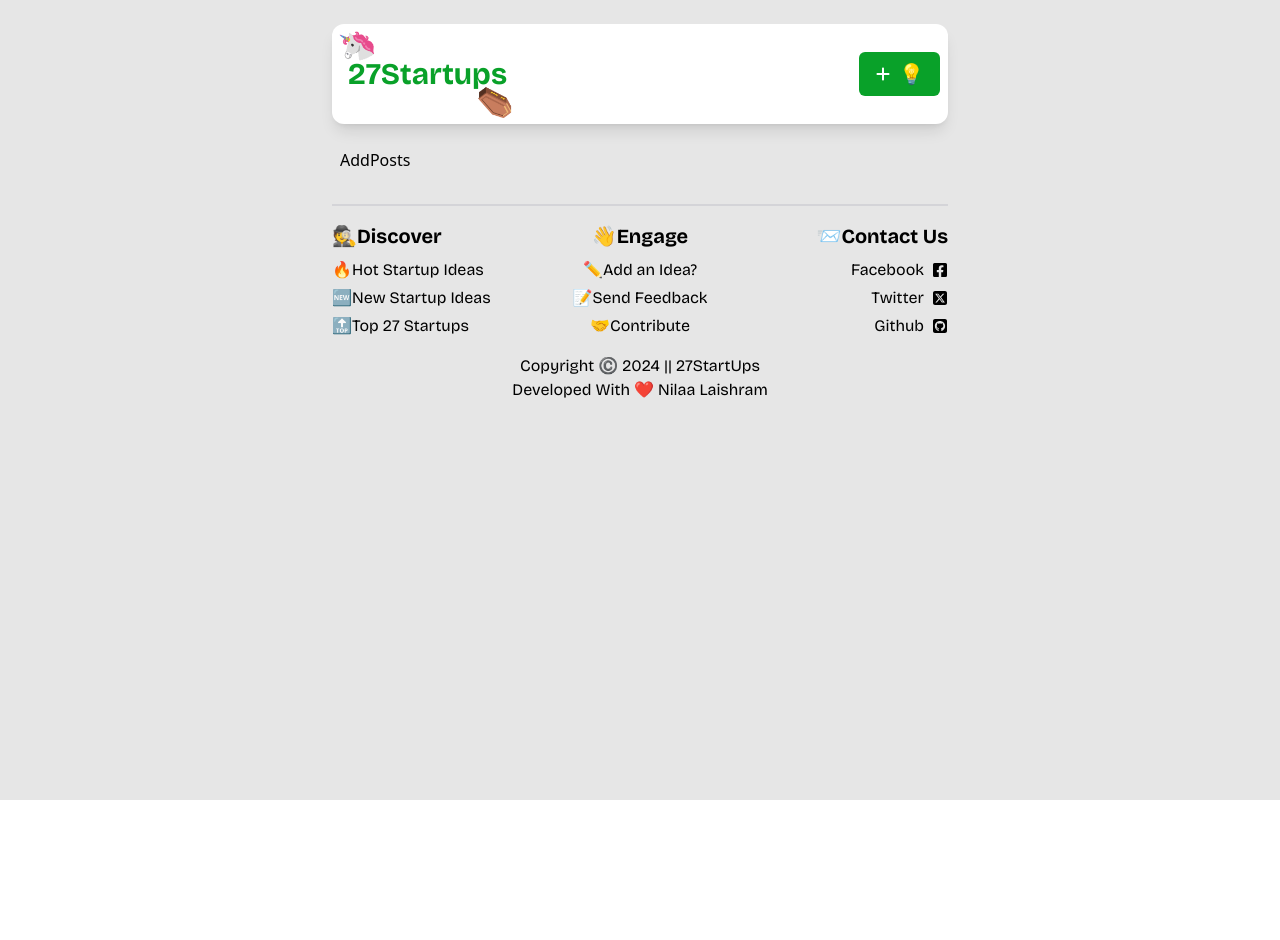
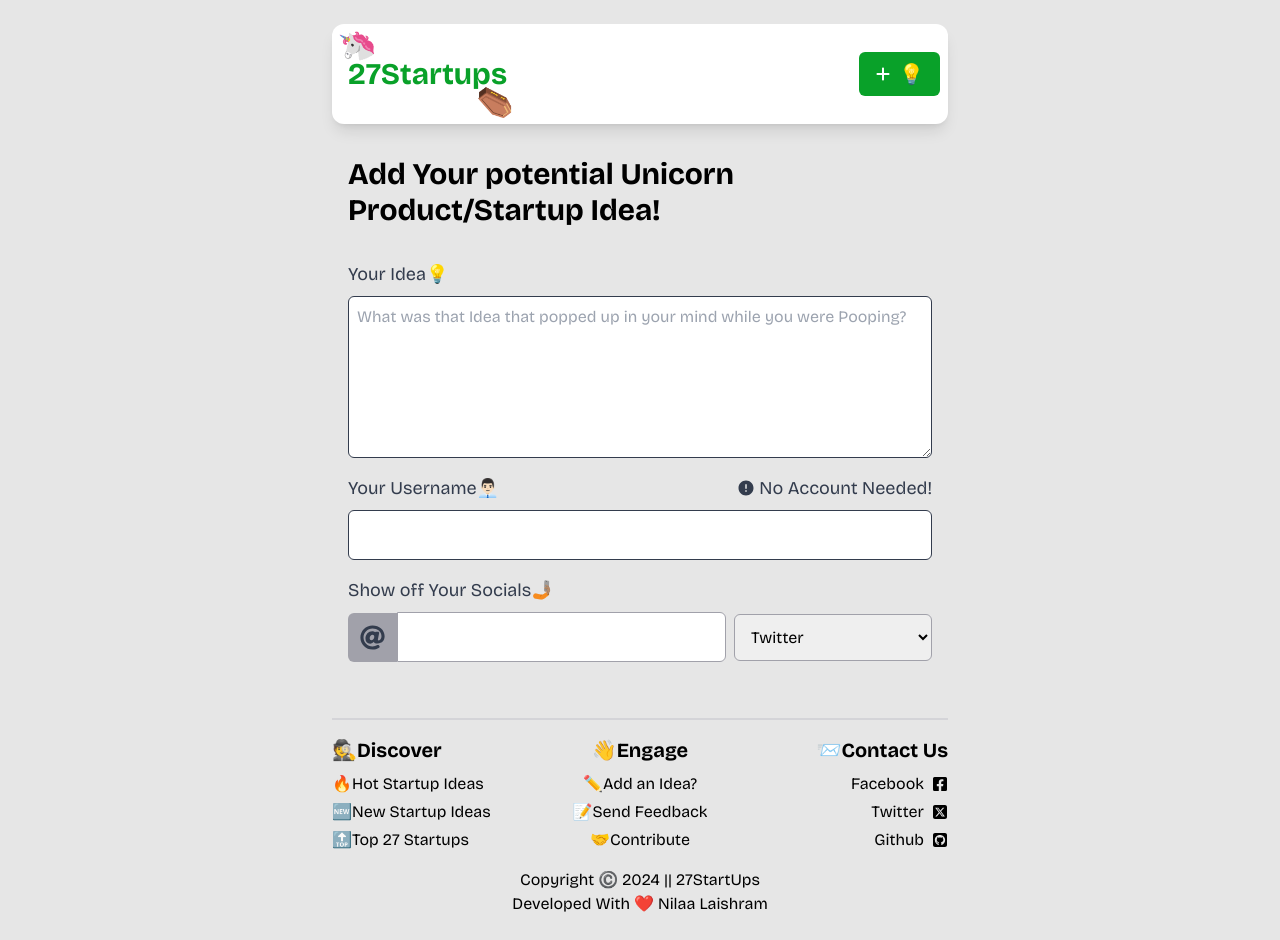
Before and after one commit to nilaachandra/27-Startups, a React (Vite) app: page /add-an-idea in a window 1280 px wide. Before the commit the page ends 800 px from the top, so only its background shows below. Built offline with nearby package versions, Linux system fonts and the light colour scheme.

Commit message:
add post forms created

```diff
--- a/src/Pages/AddPosts.jsx
+++ b/src/Pages/AddPosts.jsx
@@ -1,9 +1,78 @@
-import React from 'react'
+import React from "react";
+import { RiErrorWarningFill } from "react-icons/ri";
+import { FaAt } from "react-icons/fa";
+import { FaFacebookSquare } from "react-icons/fa";
+import { FaSquareXTwitter } from "react-icons/fa6";
+import { FaInstagramSquare } from "react-icons/fa";
+import { FaSquareGithub } from "react-icons/fa6";
 
 const AddPosts = () => {
   return (
-    <div>AddPosts</div>
-  )
-}
+    <div className="w-full mb-4 lg:p-2 p-1 headfont-regular flex flex-col gap-4">
+      <h1 className="text-base lg:text-3xl mb-4 headfont-bold">
+        Add Your potential Unicorn Product/Startup Idea!
+      </h1>
+      <label htmlFor="" className="flex flex-col gap-2">
+        <span className="text-lg text-light-text">Your Idea💡</span>
+        <textarea
+          name=""
+          id=""
+          rows={6}
+          className="rounded-md border p-2 border-light-text"
+          placeholder="What was that Idea that popped up in your mind while you were Pooping?"
+        ></textarea>
+      </label>
+      <label htmlFor="" className="flex flex-col gap-2">
+        <div className="flex justify-between items-center">
+          <span className="text-lg text-light-text">Your Username👨🏻‍💼</span>
+          <span className="text-lg text-light-text flex items-center gap-1">
+            <RiErrorWarningFill />
+            No Account Needed!
+          </span>
+        </div>
+        <input
+          type="text"
+          name=""
+          id=""
+          className="rounded-md p-3 border border-light-text"
+        />
+      </label>
 
-export default AddPosts
+      <label htmlFor="" className="flex flex-col w-full gap-2">
+        <span className="text-lg text-light-text">
+          {" "}
+          Show off Your Socials🤳🏽
+        </span>
+        <div className="flex items-center w-full flex-col lg:gap-0 gap-3 lg:flex-row">
+          <div className="flex items-center w-full">
+            <span className="text-light-text rounded-l-md bg-zinc-400 p-3">
+              <FaAt size={25} />
+            </span>
+            <input
+              type="text"
+              name=""
+              id=""
+              className="rounded-r-md p-3 w-full border border-zinc-400"
+            />
+          </div>
+          <select className="p-3 rounded-md lg:ml-2 ml-0 border border-zinc-400 w-full lg:w-1/2">
+            <option value="Twitter">
+              <FaSquareXTwitter />
+              Twitter
+            </option>
+            <option value="Twitter">
+              <FaInstagramSquare />
+              Instagram
+            </option>
+            <option value="Twitter">
+              <FaSquareGithub />
+              Github
+            </option>
+          </select>
+        </div>
+      </label>
+    </div>
+  );
+};
+
+export default AddPosts;
```
